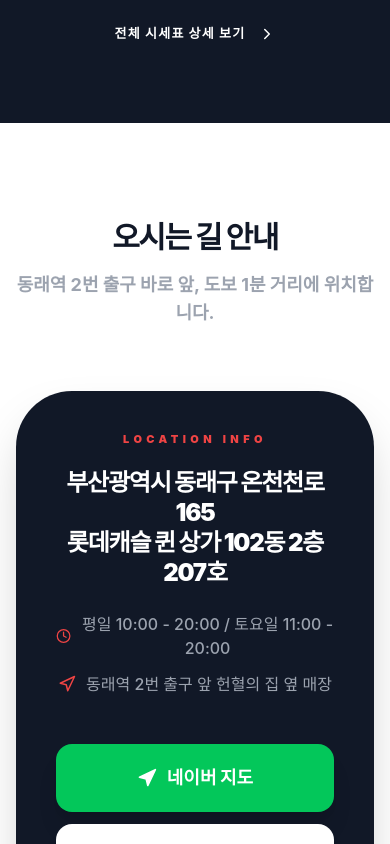
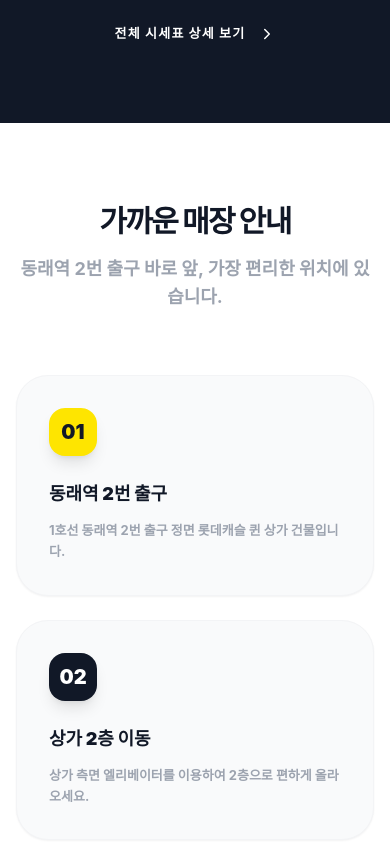
Before and after one commit to jangjm0512-del/phone-plus, a React (Vite) app: page / in a window 390 px wide. Shown: the part 5180-6024 px from the top of the page. Built offline with nearby package versions, Linux system fonts and the light colour scheme; a web font is replaced by a local one.

Commit message:
feat: Add map and navigation steps to Home page
Enhances the Home page by introducing a new section that visually guides users to the store's physical location. This includes clear, step-by-step directions using map coordinates and descriptive text.

```diff
--- a/pages/Home.tsx
+++ b/pages/Home.tsx
@@ -48,6 +48,12 @@ const Home: React.FC = () => {
     { author: "동래시민", model: "갤럭시 S23", content: "동래역 출구 바로 앞이라 가기 너무 편해요. 선불폰 상담도 친절하게 해주셔서 서브폰 하나 개통하고 갑니다~", date: "2025.02.14" },
     { author: "민트초코", model: "아이폰 12 프로", content: "다른데서 말도 안되게 깎으려고 해서 기분 상했는데 여기 사장님은 시원시원하게 가격 주시네요. 기분 좋게 팔고 갑니다.", date: "2025.02.15" },
     { author: "아이폰매니아", model: "아이폰 14 프로맥스", content: "아이폰 고질병인 잔상 부분도 과하게 감가 안하시고 최대한 가격 맞춰주려는 모습에 감동.. 중고폰 팔 땐 무조건 여기에요.", date: "2025.02.16" }
+  ];
+
+  const mapSteps = [
+    { id: '01', title: '동래역 2번 출구', color: 'bg-[#FEE500]', text: '1호선 동래역 2번 출구 정면 롯데캐슬 퀸 상가 건물입니다.' },
+    { id: '02', title: '상가 2층 이동', color: 'bg-gray-900 text-white', text: '상가 측면 엘리베이터를 이용하여 2층으로 편하게 올라오세요.' },
+    { id: '03', title: '매장 방문', color: 'bg-[#C80000] text-white', text: '2층 헌혈의 집 바로 옆 매장에 폰플러스가 있습니다.' }
   ];
 
   return (
@@ -200,7 +206,7 @@ const Home: React.FC = () => {
         </div>
       </section>
 
-      {/* Price Section (Animated Ticker) - Reduced Height for PC */}
+      {/* Price Section (Animated Ticker) */}
       <section className="py-20 bg-[#111827] text-white overflow-hidden">
         <div className="container mx-auto px-4 max-w-6xl">
           <div className="flex flex-col lg:flex-row lg:items-end justify-between mb-16 gap-6">
@@ -216,7 +222,6 @@ const Home: React.FC = () => {
           </div>
 
           <div className="grid grid-cols-1 lg:grid-cols-2 gap-8">
-            {/* Apple Ticker */}
             <div className="bg-gray-800/40 rounded-[2.5rem] border border-white/5 shadow-2xl overflow-hidden h-[400px] flex flex-col relative">
               <div className="p-8 border-b border-white/5 flex items-center justify-between relative z-10 bg-gray-800/90 backdrop-blur-md">
                 <div className="flex items-center gap-3">
@@ -243,7 +248,6 @@ const Home: React.FC = () => {
               </div>
             </div>
 
-            {/* Samsung Ticker */}
             <div className="bg-blue-900/10 rounded-[2.5rem] border border-white/5 shadow-2xl overflow-hidden h-[400px] flex flex-col relative">
               <div className="p-8 border-b border-white/5 flex items-center justify-between relative z-10 bg-[#0a1122]/90 backdrop-blur-md">
                 <div className="flex items-center gap-3">
@@ -279,14 +283,29 @@ const Home: React.FC = () => {
         </div>
       </section>
 
-      {/* Map Section */}
-      <section className="py-24 bg-white">
+      {/* Way to Visit Steps (Restored Section) */}
+      <section className="py-20 bg-white">
         <div className="container mx-auto px-4 max-w-6xl">
           <div className="text-center mb-16">
-             <h2 className="text-3xl md:text-4xl font-black text-gray-900 tracking-tighter mb-4">오시는 길 안내</h2>
-             <p className="text-gray-400 font-bold text-lg">동래역 2번 출구 바로 앞, 도보 1분 거리에 위치합니다.</p>
+             <h2 className="text-3xl md:text-4xl font-black text-gray-900 tracking-tighter mb-4">가까운 매장 안내</h2>
+             <p className="text-gray-400 font-bold text-lg">동래역 2번 출구 바로 앞, 가장 편리한 위치에 있습니다.</p>
           </div>
 
+          <div className="grid grid-cols-1 lg:grid-cols-3 gap-6">
+            {mapSteps.map((step, i) => (
+              <div key={i} className="bg-gray-50 p-8 rounded-[2rem] border border-gray-100 shadow-sm group hover:-translate-y-1 transition-all duration-300">
+                 <div className={`w-12 h-12 ${step.color} rounded-2xl flex items-center justify-center font-black text-xl mb-6 shadow-lg`}>{step.id}</div>
+                 <h3 className="text-lg font-black text-gray-900 mb-3">{step.title}</h3>
+                 <p className="text-gray-400 font-bold text-[13px] leading-relaxed">{step.text}</p>
+              </div>
+            ))}
+          </div>
+        </div>
+      </section>
+
+      {/* Map Information Card */}
+      <section className="pb-24 bg-white">
+        <div className="container mx-auto px-4 max-w-6xl">
           <div className="bg-gray-900 p-10 md:p-16 rounded-[3.5rem] flex flex-col lg:flex-row items-center justify-between gap-12 shadow-2xl relative overflow-hidden">
             <div className="text-center lg:text-left relative z-10 flex-1">
               <span className="text-red-500 font-black mb-5 tracking-[0.4em] uppercase text-[11px] block">Location Info</span>
```
